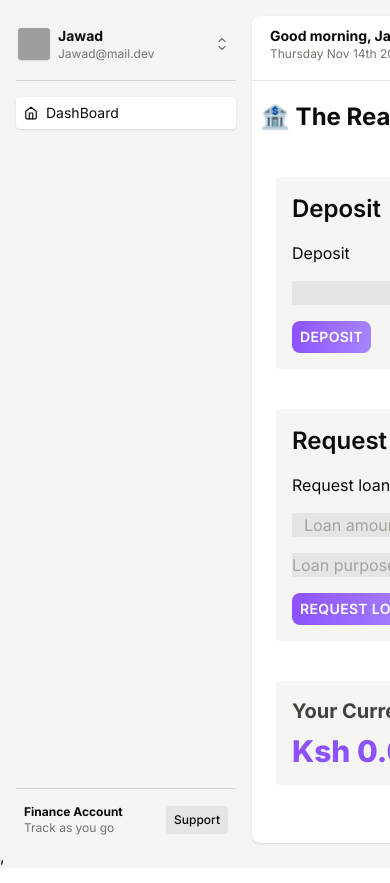
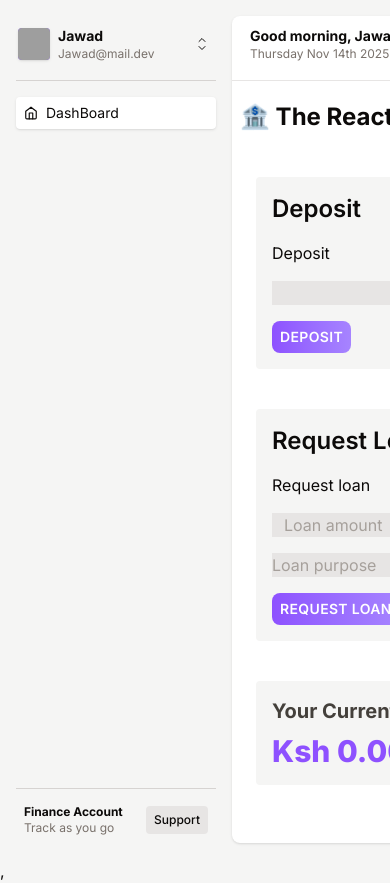
Before and after one commit to jawad-mwadama/finance-tracker, a React (Vite) app: page / in a window 390 px wide. Shown: the top 883 px of the page. Built offline with nearby package versions, Linux system fonts and the light colour scheme; grey boxes are pictures that could not be loaded.

Commit message:
tried to fix responsiveness but i failed

```diff
--- a/src/App.tsx
+++ b/src/App.tsx
@@ -3,7 +3,7 @@ import SideBar from "./Layout/SideBar/SideBar";
 
 function App() {
   return (
-    <main className="grid h-dvh grid-cols-[220px_1fr] gap-4 overscroll-y-none p-4">
+    <main className="grid min-h-screen grid-cols-[200px_1fr] gap-4 overscroll-y-none p-4">
       <SideBar />
       <Dashboard />
     </main>
--- a/src/Features/Accounts/AccountOperations.tsx
+++ b/src/Features/Accounts/AccountOperations.tsx
@@ -42,7 +42,7 @@ function DepositInput() {
   }
 
   return (
-    <div className="flex flex-wrap items-center gap-4 rounded bg-stone-100 p-4">
+    <div className="flex flex-[1_1_280px] flex-wrap items-center gap-4 overflow-hidden rounded bg-stone-100 p-4">
       <h2 className="w-full text-2xl font-semibold">Deposit</h2>
       <label>Deposit</label>
       <input
@@ -179,3 +179,5 @@ function PayLoan() {
 }
 
 export default AccountOperations;
+
+// flex flex-wrap items-center gap-4 overflow-hidden rounded bg-stone-100 p-4
```
